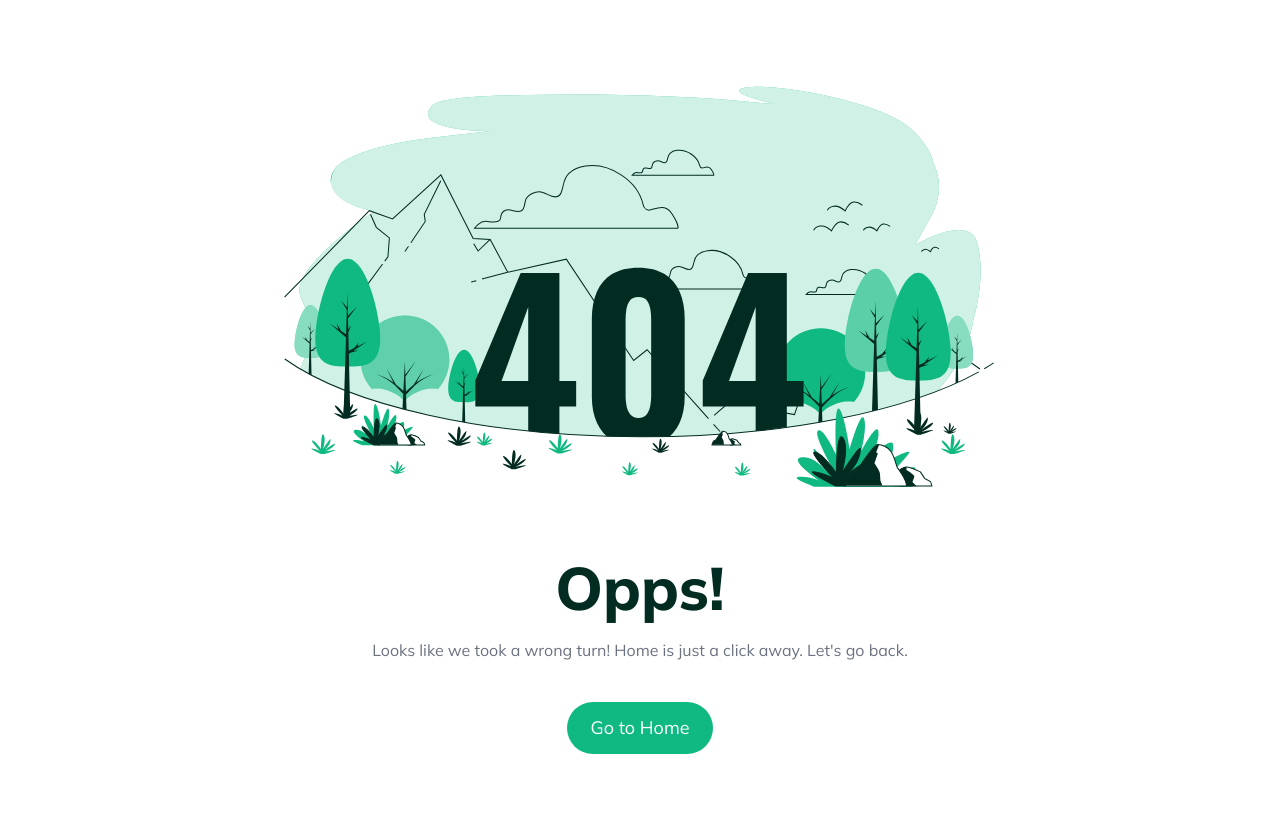
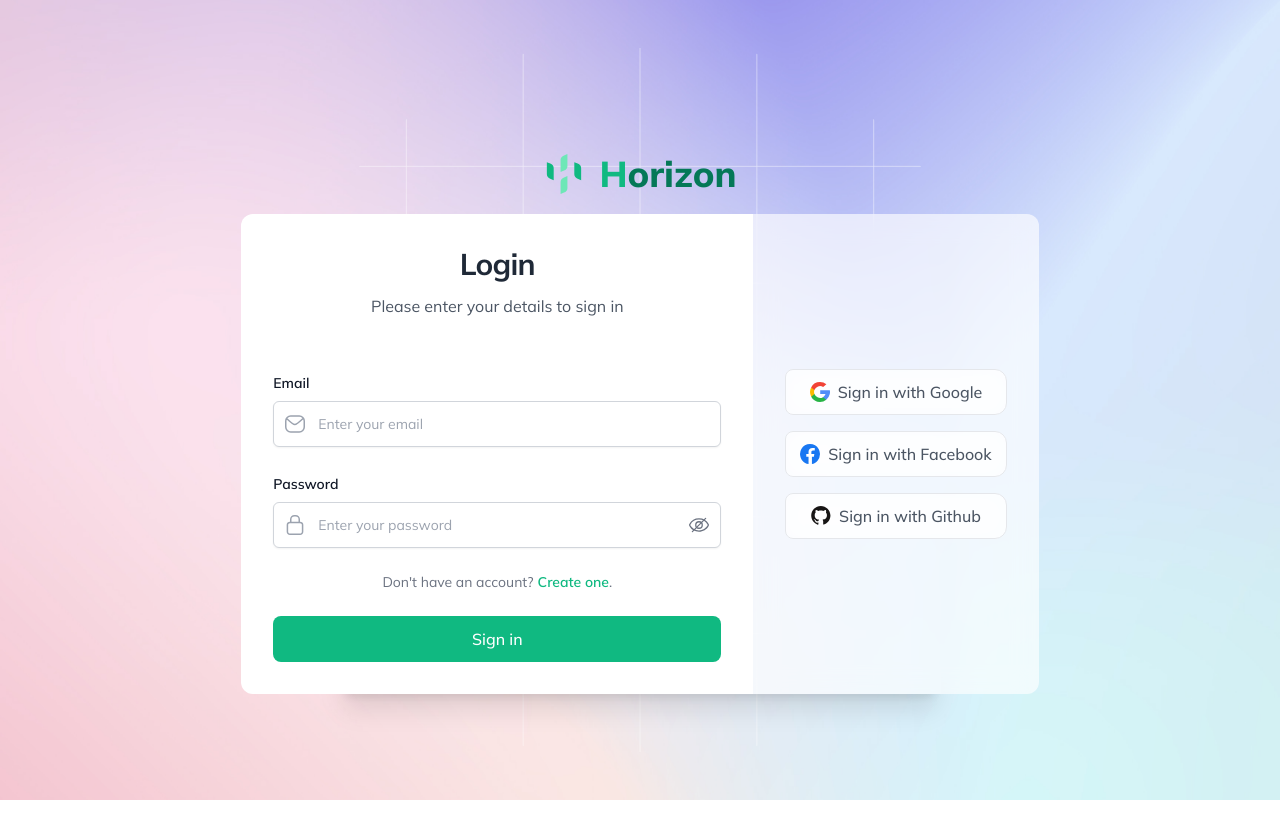
Before and after one commit to Arefin40/Horizon, a React (Vite) app: page /login in a window 1280 px wide. Shown: the top 838 px of the page. Before the commit the page ends 800 px from the top, so only its background shows below. Built offline with nearby package versions, Linux system fonts and the light colour scheme; no server answers.

Commit message:
Added login process

```diff
--- a/src/contexts/AuthContext.jsx
+++ b/src/contexts/AuthContext.jsx
@@ -1,6 +1,11 @@
 import { createContext, useContext, useEffect, useState } from "react";
 import {
    createUserWithEmailAndPassword,
+   GithubAuthProvider,
+   GoogleAuthProvider,
+   FacebookAuthProvider,
+   signInWithEmailAndPassword,
+   signInWithPopup,
    updateProfile,
    signOut,
 } from "firebase/auth";
@@ -11,6 +16,20 @@ const AuthContext = createContext(null);
 
 export const useAuth = () => {
    return useContext(AuthContext);
+};
+
+const formattedErrorMessage = (errorMessage) => {
+   const regEx = /auth\/([a-z-]+)/;
+   const message = errorMessage.match(regEx)?.[1];
+   return message
+      ? message.charAt(0).toUpperCase() + message.slice(1).split("-").join(" ")
+      : errorMessage;
+};
+
+const providers = {
+   google: new GoogleAuthProvider(),
+   github: new GithubAuthProvider(),
+   facebook: new FacebookAuthProvider(),
 };
 
 export const AuthProvider = ({ children }) => {
@@ -25,6 +44,28 @@ export const AuthProvider = ({ children }) => {
          const userCredential = await createUserWithEmailAndPassword(auth, email, password);
          await updateProfile(userCredential.user, { displayName, photoURL });
          toast.success("Account created successfully");
+         if (callbackFunction) callbackFunction();
+      } catch (error) {
+         console.error(error);
+      }
+   };
+
+   const signInWithProvider = (authProvider, callbackFunction) => async (e) => {
+      e.preventDefault();
+      try {
+         await signInWithPopup(auth, providers[authProvider]);
+         if (callbackFunction) callbackFunction();
+         setTimeout(() => toast.success("Signed in successfully"), 1000);
+      } catch (error) {
+         toast.error(formattedErrorMessage(error.message));
+         console.error(error);
+      }
+   };
+
+   const logIn = async ({ email, password }, callbackFunction) => {
+      try {
+         await signInWithEmailAndPassword(auth, email, password);
+         toast.success("Signed-in successfully");
          if (callbackFunction) callbackFunction();
       } catch (error) {
          console.error(error);
@@ -50,6 +91,8 @@ export const AuthProvider = ({ children }) => {
    const values = {
       currentUser,
       createAccount,
+      signInWithProvider,
+      signInWithEmail: logIn,
       signOut: logOut,
    };
 
--- /dev/null
+++ b/src/pages/Login.jsx
@@ -0,0 +1,138 @@
+import { useState } from "react";
+import { Link, useLocation, useNavigate } from "react-router-dom";
+import { useForm } from "react-hook-form";
+import { useAuth } from "@contexts/AuthContext";
+import { HorizonLogo, Lock, Mail, Github, Google, Facebook } from "@icons";
+import { Input, PasswordToggler } from "@components/Form";
+import Button from "@components/Button";
+import {
+   getEmailValidationSchema,
+   getPasswordValidationSchema,
+} from "@utils/ValidationSchema";
+
+export default () => {
+   document.title = "Horizon  |  Sign in";
+   const { signInWithEmail, signInWithProvider } = useAuth();
+   const [showPassword, setShowPassword] = useState(false);
+   const location = useLocation();
+   const nevigate = useNavigate();
+
+   const {
+      register,
+      handleSubmit,
+      formState: { errors, isSubmitting },
+   } = useForm();
+
+   const redirect = () => {
+      nevigate(location.state || "/");
+   };
+
+   return (
+      <section className="relative grid gap-y-5 rounded-xl z-10">
+         <Link to="/" className="flex items-center justify-center gap-x-2">
+            <HorizonLogo className="w-10 h-10" />
+            <h1 className="ml-2 font-extrabold text-2xl lg:text-4xl first-letter:text-primary-500 text-primary-700">
+               Horizon
+            </h1>
+         </Link>
+
+         <div
+            data-aos="zoom-out-up"
+            className="grid lg:flex justify-center shadow-xl"
+         >
+            {/* Login Form */}
+            <div className="p-8 mx-auto max-w-lg w-full bg-white rounded-t-lg lg:rounded-none lg:rounded-l-xl flex-shrink-0">
+               <div className="mb-8 sm:mb-12 text-center">
+                  <h2 className="text-2xl sm:text-3xl font-bold tracking-tight text-gray-800">
+                     Login
+                  </h2>
+                  <p className="mt-2 leading-8 text-gray-600">
+                     Please enter your details to sign in
+                  </p>
+               </div>
+
+               <form
+                  className="grid gap-y-6"
+                  onSubmit={handleSubmit((data) =>
+                     signInWithEmail(data, redirect)
+                  )}
+               >
+                  <Input
+                     label="Email"
+                     type="email"
+                     placeholder="Enter your email"
+                     startIcon={<Mail />}
+                     errors={errors}
+                     {...register(
+                        "email",
+                        getEmailValidationSchema({ required: true })
+                     )}
+                  />
+                  <Input
+                     label="Password"
+                     type={showPassword ? "text" : "password"}
+                     startIcon={<Lock />}
+                     endIcon={
+                        <PasswordToggler
+                           showPassword={showPassword}
+                           setShowPassword={setShowPassword}
+                        />
+                     }
+                     placeholder="Enter your password"
+                     errors={errors}
+                     {...register(
+                        "password",
+                        getPasswordValidationSchema({ required: true })
+                     )}
+                  />
+
+                  <div className="flex items-center justify-center text-sm">
+                     <span>Don't have an account?</span>
+                     <Link
+                        to="/register"
+                        className="ml-1 font-semibold text-primary-500"
+                     >
+                        Create one
+                     </Link>
+                     .
+                  </div>
+
+                  <Button type="submit" color="primary">
+                     Sign in
+                  </Button>
+               </form>
+            </div>
+
+            {/* Singin with Google, Facebook, Github */}
+            <div className="p-8 flex items-center justify-center backdrop-filter backdrop-blur-md bg-opacity-65 bg-white rounded-b-lg lg:rounded-none lg:rounded-r-xl flex-shrink-0 flex-grow-0">
+               <div className="grid gap-y-4 gap-x-8">
+                  <Button
+                     startIcon={<Google />}
+                     variant="outlined"
+                     color="hover:bg-white text-gray-600 backdrop-filter backdrop-blur-md bg-opacity-65 bg-white rounded-r-xl"
+                     onClick={signInWithProvider("google", redirect)}
+                  >
+                     Sign in with Google
+                  </Button>
+                  <Button
+                     startIcon={<Facebook className="w-5 h-5 text-[#1877F2]" />}
+                     variant="outlined"
+                     color="hover:bg-white text-gray-600 backdrop-filter backdrop-blur-md bg-opacity-65 bg-white rounded-r-xl"
+                     onClick={signInWithProvider("facebook", redirect)}
+                  >
+                     Sign in with Facebook
+                  </Button>
+                  <Button
+                     startIcon={<Github className="w-5 h-5 text-[#171515]" />}
+                     variant="outlined"
+                     color="hover:bg-white text-gray-600 backdrop-filter backdrop-blur-md bg-opacity-65 bg-white rounded-r-xl"
+                     onClick={signInWithProvider("github", redirect)}
+                  >
+                     Sign in with Github
+                  </Button>
+               </div>
+            </div>
+         </div>
+      </section>
+   );
+};
--- a/src/pages/RouterProvider.jsx
+++ b/src/pages/RouterProvider.jsx
@@ -3,6 +3,7 @@ import Layout from "@layouts/Layout";
 import AuthLayout from "@layouts/AuthLayout";
 import ErrorPage from "@pages/ErrorPage";
 import Register from "@pages/Register";
+import Login from "@pages/Login";
 import Home from "@pages/Home";
 import EstateDetails from "@pages/EstateDetails";
 
@@ -32,6 +33,14 @@ const router = createBrowserRouter([
          </AuthLayout>
       ),
    },
+   {
+      path: "/login",
+      element: (
+         <AuthLayout>
+            <Login />
+         </AuthLayout>
+      ),
+   },
 ]);
 
 export default () => {
```
